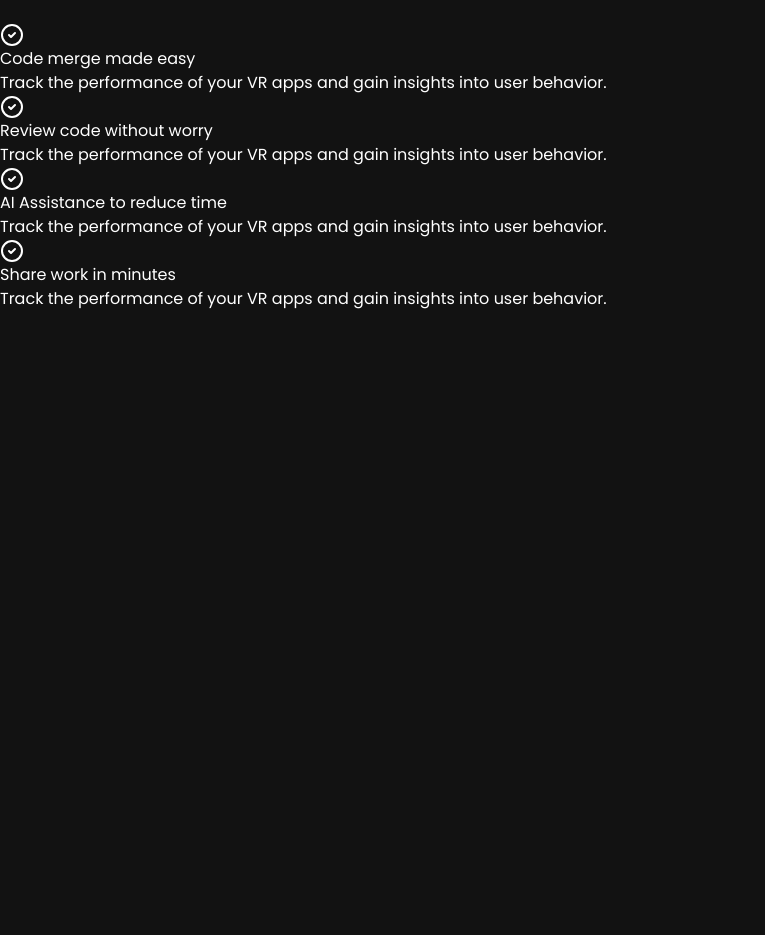
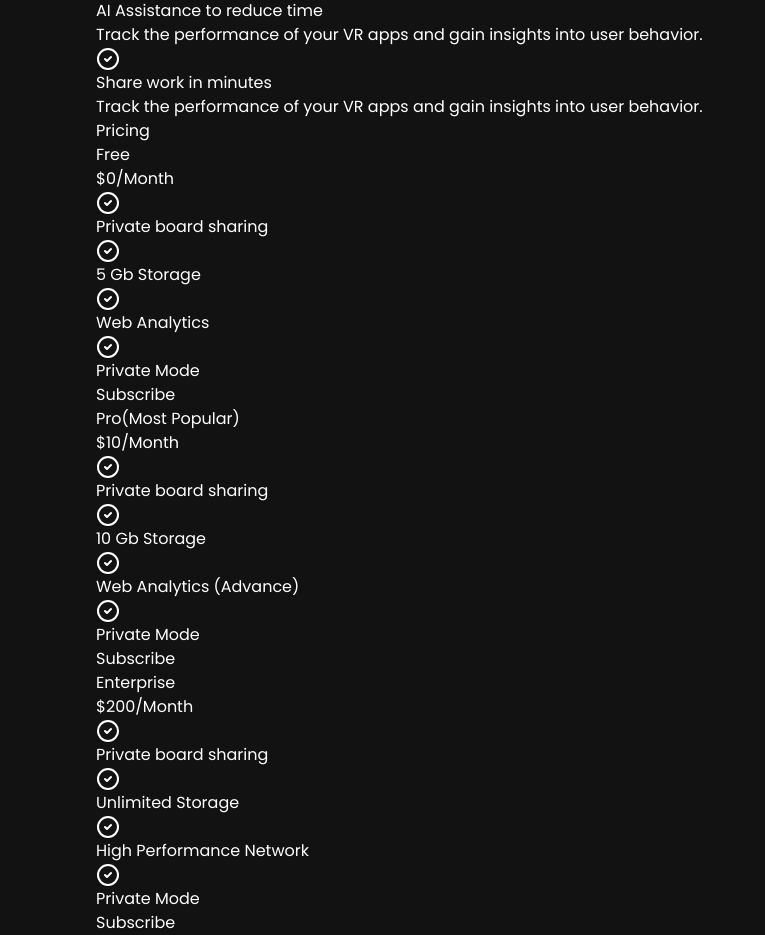
Before and after one commit to MelikeDemiralayy/developer-website, a React (Vite) app: page / in a window 1280 px wide. Shown: the part 2832-3767 px from the top of the page, without its empty margins (0-765 px from the left). Before the commit the page ends 3143 px from the top, so only its background shows below. Built offline with nearby package versions, Linux system fonts and the light colour scheme.

Commit message:
completed pricing section and fixed css

```diff
--- a/src/App.jsx
+++ b/src/App.jsx
@@ -3,6 +3,7 @@
 import HeroSection from './components/HeroSection'
 import FeatureSection from './components/FeatureSection'
 import WorkFlow from './components/WorkFlow'
+import Pricing from './components/Pricing'
 
 const App = () => {
   return (
@@ -11,6 +12,7 @@
      <HeroSection/>
      <FeatureSection/>
      <WorkFlow/>
+     <Pricing/>
     </div>
   )
 }
--- /dev/null
+++ b/src/components/Pricing.jsx
@@ -0,0 +1,52 @@
+import React from 'react';
+import { CheckCircle2 } from 'lucide-react';
+import { pricingOptions } from '../constants';
+
+const Pricing = () => {
+  return (
+    <div className='mt-20'>
+      <h2 className='text-3xl sm:text-5xl lg:6xl text-center my-8 tracking-wider'>Pricing</h2>
+
+     <div className='flex flex-wrap '>
+    {pricingOptions.map((option,index) =>(
+        <div key={index} className='w-full sm:w-1/2 lg:w-1/3 p-2'>
+          <div className='p-2 border border-neutral-700 rounded-xl'>
+            <p className='text-4xl mt-8 ml-6 mb-4'>  {option.title}
+                {option.title === "Pro" && <span className='bg-gradient-to-r from-orange-500 to-red-400 text-transparent bg-clip-text text-xl mb-4 ml-2'>
+                    (Most Popular)
+                </span> }
+            </p>
+
+            <p className="mb-8 ">
+                <span className="text-5xl mt-6 mr-2 ml-6">{option.price}</span>
+                <span className="text-neutral-400 tracking-tight">/Month</span>
+              </p>
+
+
+              <ul className='ml-6'>
+                {option.features.map((feature, index) => (
+                  <li key={index} className="mt-8 flex items-center">
+                    <CheckCircle2 />
+                    <span className="ml-2">{feature}</span>
+                  </li>
+                ))}
+              </ul>
+
+              <a
+                href="#"
+                className="inline-flex justify-center items-center text-center w-3/4 h-12 p-5 ml-8
+                 mt-20 tracking-tight text-xl hover:bg-orange-900 border border-orange-900 rounded-lg transition duration-200
+                 "
+              >
+                Subscribe
+              </a>
+
+          </div>
+        </div>
+    ))}
+     </div>
+    </div>
+  )
+}
+
+export default Pricing
--- a/src/index.css
+++ b/src/index.css
@@ -6,5 +6,10 @@
 
 :root{
   font-family: "Poppins", sans-serif;
-  color-scheme: dark ;
+  color-scheme: dark;
 }
+
+body {
+  padding-left: 6rem;
+  padding-right: 6rem;
+}
```
